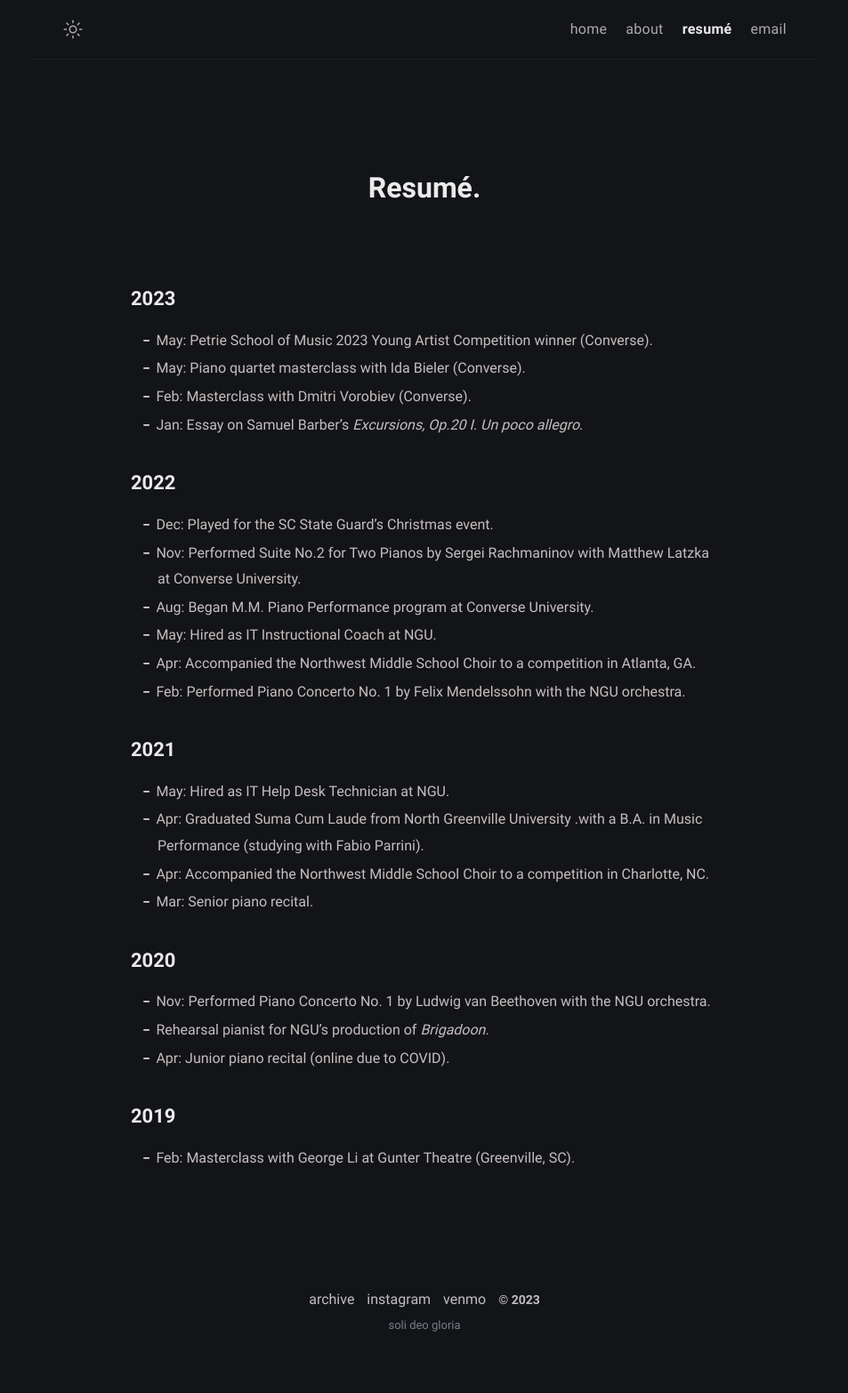
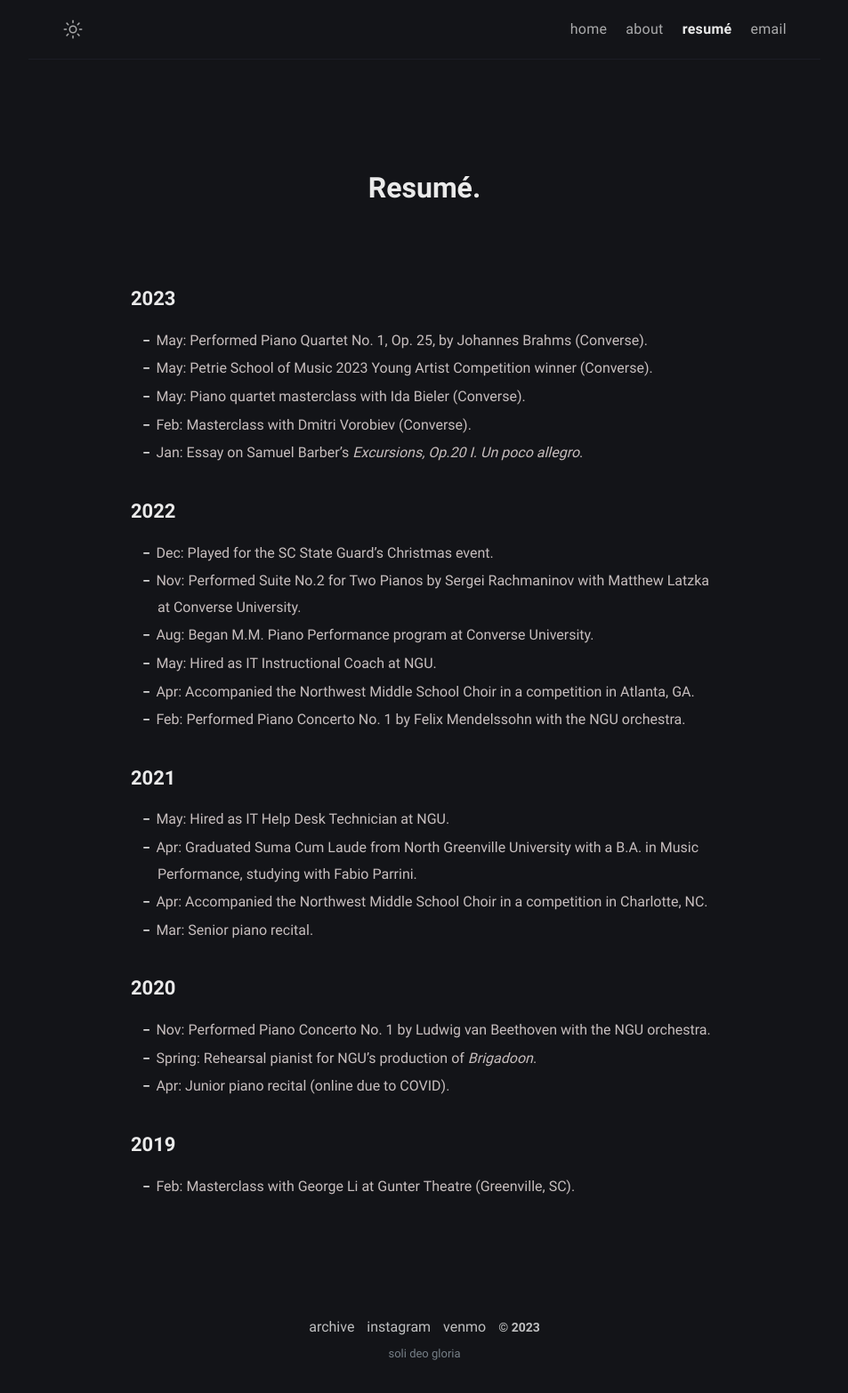
Before and after one commit to atrial-albumen/atrial-albumen.github.io, a Jekyll site: the page built from resume.md, in a window 1280 px wide. Shown: the whole page at 89% size, without its empty margins (163-1116 px from the left). Built offline with Jekyll 4.4.1, drawn with Linux system fonts in a browser that asks for light colours; before the commit the page ends 1534 px from its top, so only the background shows below that.

Commit message:
Update resume.md

```diff
--- a/resume.md
+++ b/resume.md
@@ -8,6 +8,7 @@ comments: false
 
 ## 2023
 
+* May: Performed Piano Quartet No. 1, Op. 25, by Johannes Brahms (Converse).
 * May: Petrie School of Music 2023 Young Artist Competition winner (Converse).
 * May: Piano quartet masterclass with Ida Bieler (Converse).
 * Feb: Masterclass with Dmitri Vorobiev (Converse).
@@ -19,20 +20,20 @@ comments: false
 * Nov: Performed Suite No.2 for Two Pianos by Sergei Rachmaninov with Matthew Latzka at Converse University.
 * Aug: Began M.M. Piano Performance program at Converse University.
 * May: Hired as IT Instructional Coach at NGU.
-* Apr: Accompanied the Northwest Middle School Choir to a competition in Atlanta, GA.
+* Apr: Accompanied the Northwest Middle School Choir in a competition in Atlanta, GA.
 * Feb: Performed Piano Concerto No. 1 by Felix Mendelssohn with the NGU orchestra.
 
 ## 2021
 
 * May: Hired as IT Help Desk Technician at NGU.
-* Apr: Graduated Suma Cum Laude from North Greenville University .with a B.A. in Music Performance (studying with Fabio Parrini).
-* Apr: Accompanied the Northwest Middle School Choir to a competition in Charlotte, NC.
+* Apr: Graduated Suma Cum Laude from North Greenville University with a B.A. in Music Performance, studying with Fabio Parrini.
+* Apr: Accompanied the Northwest Middle School Choir in a competition in Charlotte, NC.
 * Mar: Senior piano recital.
 
 ## 2020
 
 * Nov: Performed Piano Concerto No. 1 by Ludwig van Beethoven with the NGU orchestra.
-* Rehearsal pianist for NGU's production of _Brigadoon_.
+* Spring: Rehearsal pianist for NGU's production of _Brigadoon_.
 * Apr: Junior piano recital (online due to COVID).
 
 ## 2019
```
